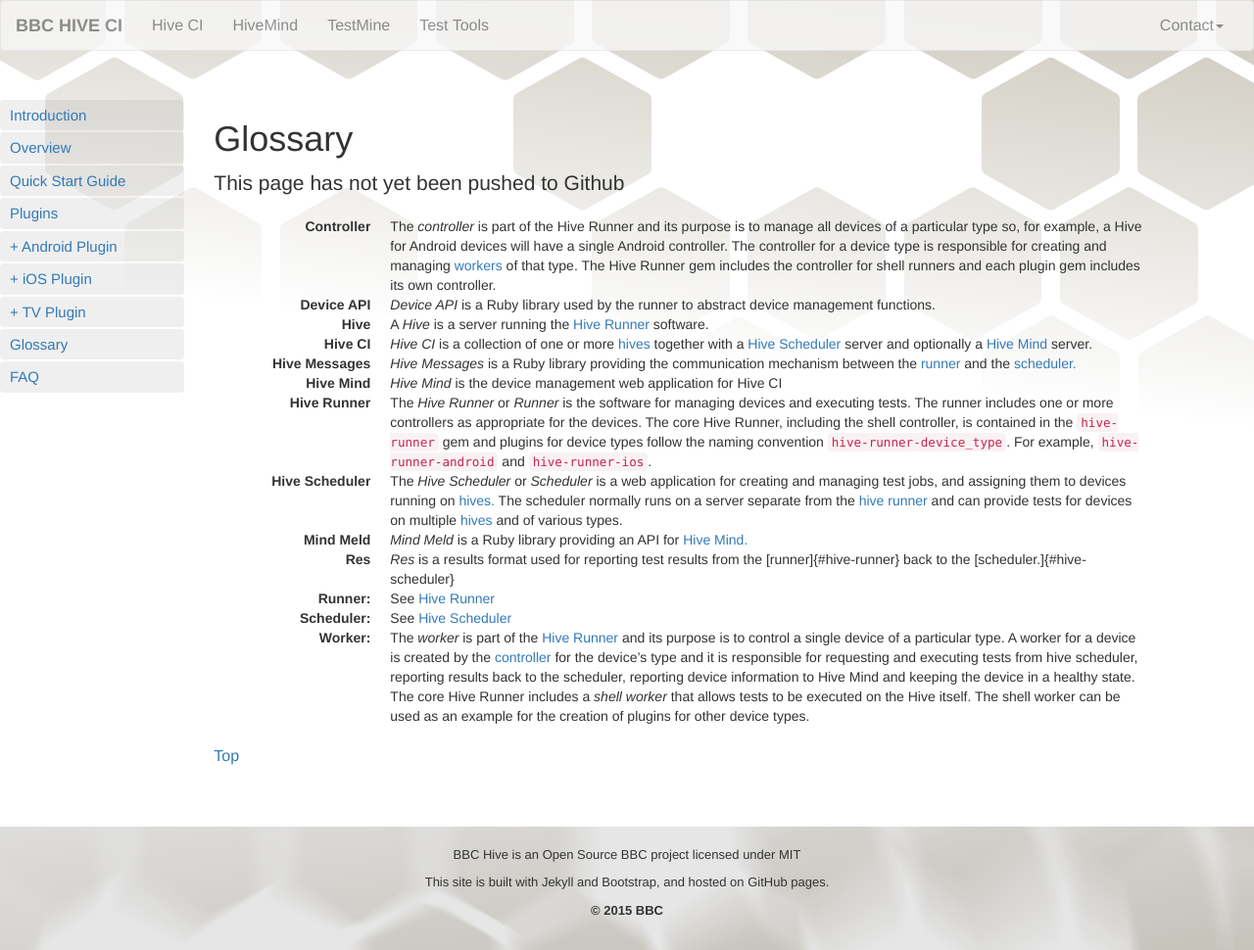
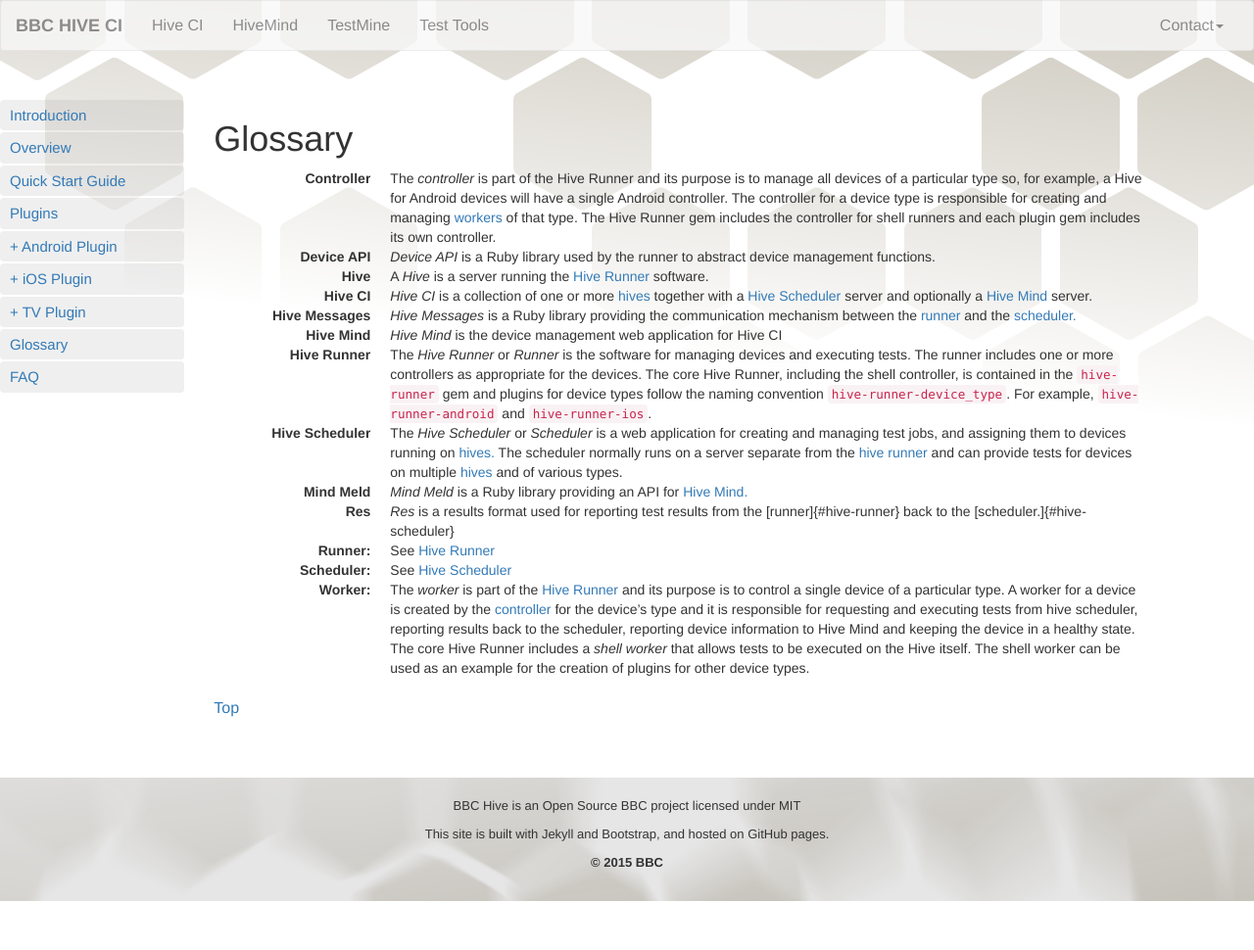
Before and after one commit to bbc/hive-ci, a Jekyll site: the page built from _documentation/08-07-glossary.md, in a window 1280 px wide. Shown: the whole page at 98% size. Built offline with Jekyll 4.4.1, drawn with Linux system fonts in a browser that asks for light colours; nearby versions of some CDN libraries; after the commit the page ends 920 px from its top, so only the background shows below that.

Commit message:
Remove spurious lead paragraph

```diff
--- a/_documentation/08-07-glossary.md
+++ b/_documentation/08-07-glossary.md
@@ -3,9 +3,6 @@
 title: Glossary
 permalink: documentation/glossary.html
 ---
-
-{: .lead}
-This page has not yet been pushed to Github
 
 {: .dl-horizontal}
 {: #controller} Controller
```
